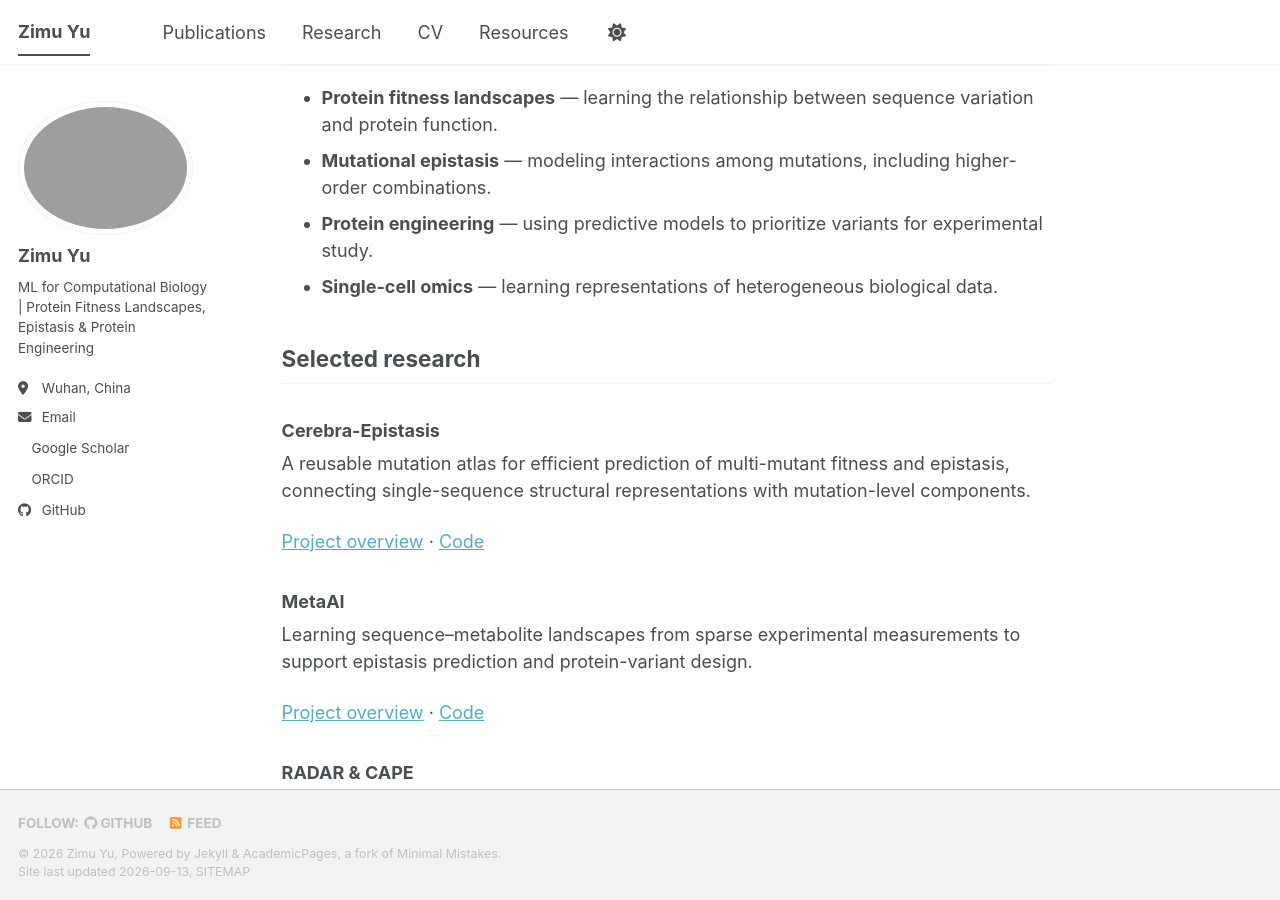
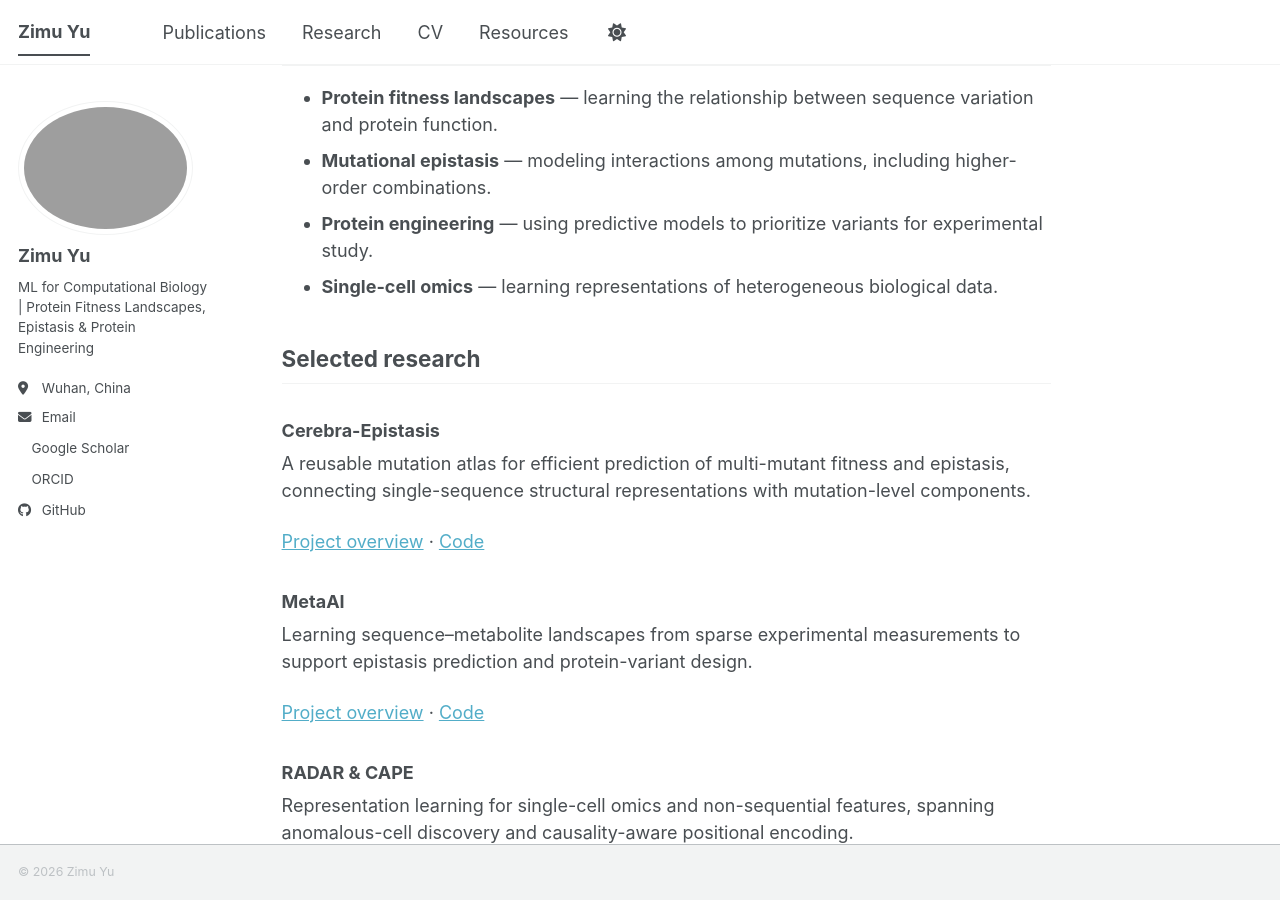
Before and after one commit to zimu-yu/zimu-yu.github.io, a Jekyll site: the page built from _pages/about.md, in a window 1280 px wide and 900 px high, scrolled down 529 px. Built offline with Jekyll 4.4.1, drawn with Linux system fonts in a browser that asks for light colours; a style sheet for code colours, icons or effects is not loaded.

Commit message:
Update footer.html

```diff
--- a/_includes/footer.html
+++ b/_includes/footer.html
@@ -1,25 +1,3 @@
-{% include base_path %}
-
-{% if site.author.github or site.author.bitbucket or site.atom_feed.hide != true %}
-<div class="page__footer-follow">
-  <ul class="social-icons">
-    {% if site.data.ui-text[site.locale].follow_label %}
-      <li><strong>{{ site.data.ui-text[site.locale].follow_label }}</strong></li>
-    {% endif %}
-    {% if site.author.github %}
-      <li><a href="https://github.com/{{ site.author.github }}"><i class="fab fa-github" aria-hidden="true"></i> GitHub</a></li>
-    {% endif %}
-    {% if site.author.bitbucket %}
-      <li><a href="https://bitbucket.org/{{ site.author.bitbucket }}"><i class="fab fa-bitbucket" aria-hidden="true"></i> Bitbucket</a></li>
-    {% endif %}
-    {% if site.atom_feed.hide != true %}
-    <li><a href="{% if site.atom_feed.path %}{{ site.atom_feed.path }}{% else %}{{ base_path }}/feed.xml{% endif %}"><i class="fa fa-fw fa-rss-square" aria-hidden="true"></i> {{ site.data.ui-text[site.locale].feed_label | default: "Feed" }}</a></li>
-    {% endif %}
-  </ul>
+<div class="page__footer-copyright">
+  &copy; {{ site.time | date: '%Y' }} Zimu Yu
 </div>
-{% endif %}
-
-<div class="page__footer-copyright">
-  &copy; {{ site.time | date: '%Y' }} {{ site.name | default: site.title }}, {{ site.data.ui-text[site.locale].powered_by | default: "Powered by" }} <a href="https://jekyllrb.com" rel="nofollow">Jekyll</a> &amp; <a href="https://github.com/academicpages/academicpages.github.io">AcademicPages</a>, a fork of <a href="https://mademistakes.com/work/minimal-mistakes-jekyll-theme/" rel="nofollow">Minimal Mistakes</a>.<br />
-  Site last updated {{ "now" | date: '%Y-%m-%d' }}, <a href="/sitemap/" style="text-transform: uppercase;">{{ site.data.ui-text[site.locale].site_map | default: "Sitemap" }}</a>
-</div>
```
